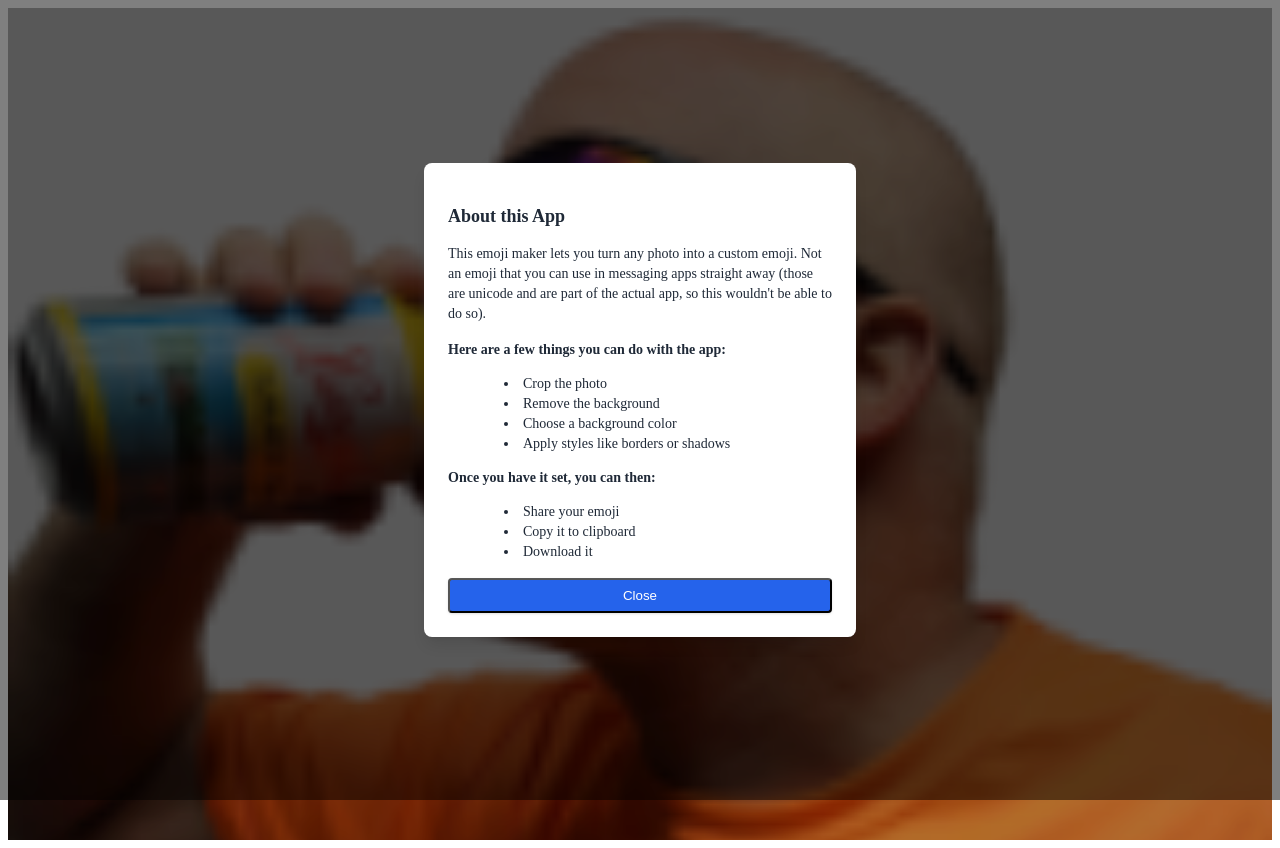
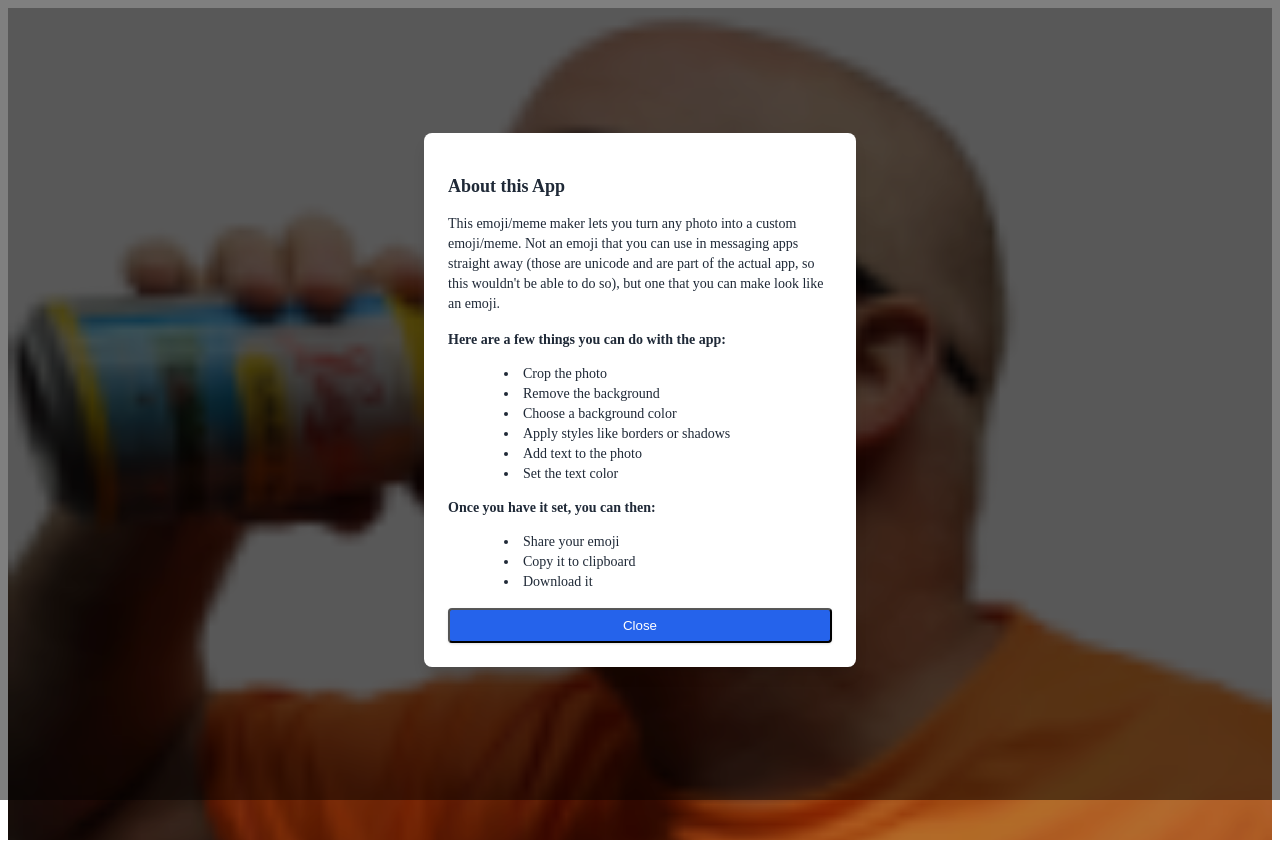
Before and after one commit to cmwillett/emoji-maker, a React (Vite) app: page / in a window 1280 px wide. Both pictures are taken after a click on the button "About this app". Built offline with nearby package versions, Linux system fonts and the light colour scheme; no server answers; some icons are missing.

Commit message:
made the emoji text smaller

```diff
--- a/src/components/AboutModal.jsx
+++ b/src/components/AboutModal.jsx
@@ -12,8 +12,9 @@ export default function AboutModal({ open, onClose }) {
       <div className="absolute top-1/2 left-1/2 transform -translate-x-1/2 -translate-y-1/2 bg-white p-6 rounded-lg shadow-lg max-w-sm w-full text-gray-800">
         <h2 id="about-modal-title" className="text-lg font-bold mb-2">About this App</h2>
         <p id="about-modal-description" className="mb-4 text-sm">
-          This emoji maker lets you turn any photo into a custom emoji. Not an emoji that you can use in messaging apps straight away
-          (those are unicode and are part of the actual app, so this wouldn't be able to do so).
+          This emoji/meme maker lets you turn any photo into a custom emoji/meme. Not an emoji that you can use in messaging apps straight away
+          (those are unicode and are part of the actual app, so this wouldn't be able to do so), but one that you can make look like
+          an emoji.
         </p>
         <div className="mb-4 text-sm">
           <div className="font-semibold mb-1">Here are a few things you can do with the app:</div>
@@ -22,6 +23,8 @@ export default function AboutModal({ open, onClose }) {
             <li>Remove the background</li>
             <li>Choose a background color</li>
             <li>Apply styles like borders or shadows</li>
+            <li>Add text to the photo</li>
+            <li>Set the text color</li>
           </ul>
           <div className="font-semibold mt-3 mb-1">Once you have it set, you can then:</div>
           <ul className="list-disc list-inside ml-4">
--- a/src/components/Header.jsx
+++ b/src/components/Header.jsx
@@ -4,10 +4,10 @@ export default function Header({ emojiCount }) {
   return (
     <div className="flex flex-col items-center space-y-2">
       <h1 className="text-3xl font-bold text-emerald-400 drop-shadow-lg">The Craig's</h1>
-      <h1 className="text-3xl font-bold text-emerald-400 drop-shadow-lg">Emoji Maker</h1>
+      <h1 className="text-3xl font-bold text-emerald-400 drop-shadow-lg">Emoji/Meme Maker</h1>
       {emojiCount !== null && (
         <p className="text-sm text-emerald-400 mt-2 font-bold underline">
-          {emojiCount.toLocaleString()} emojis created so far!
+          {emojiCount.toLocaleString()} emojis/memes created so far!
         </p>
       )}
     </div>
```
